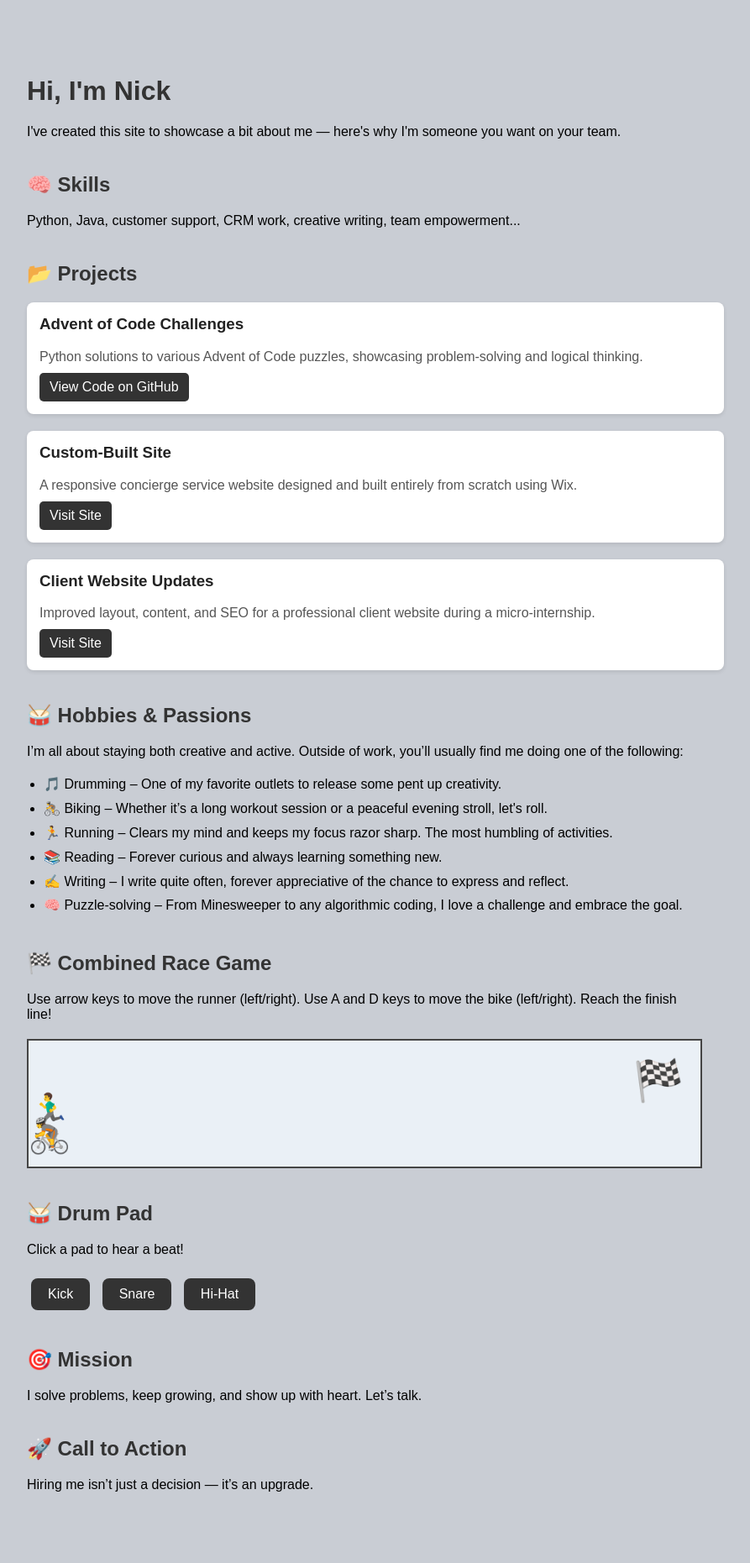
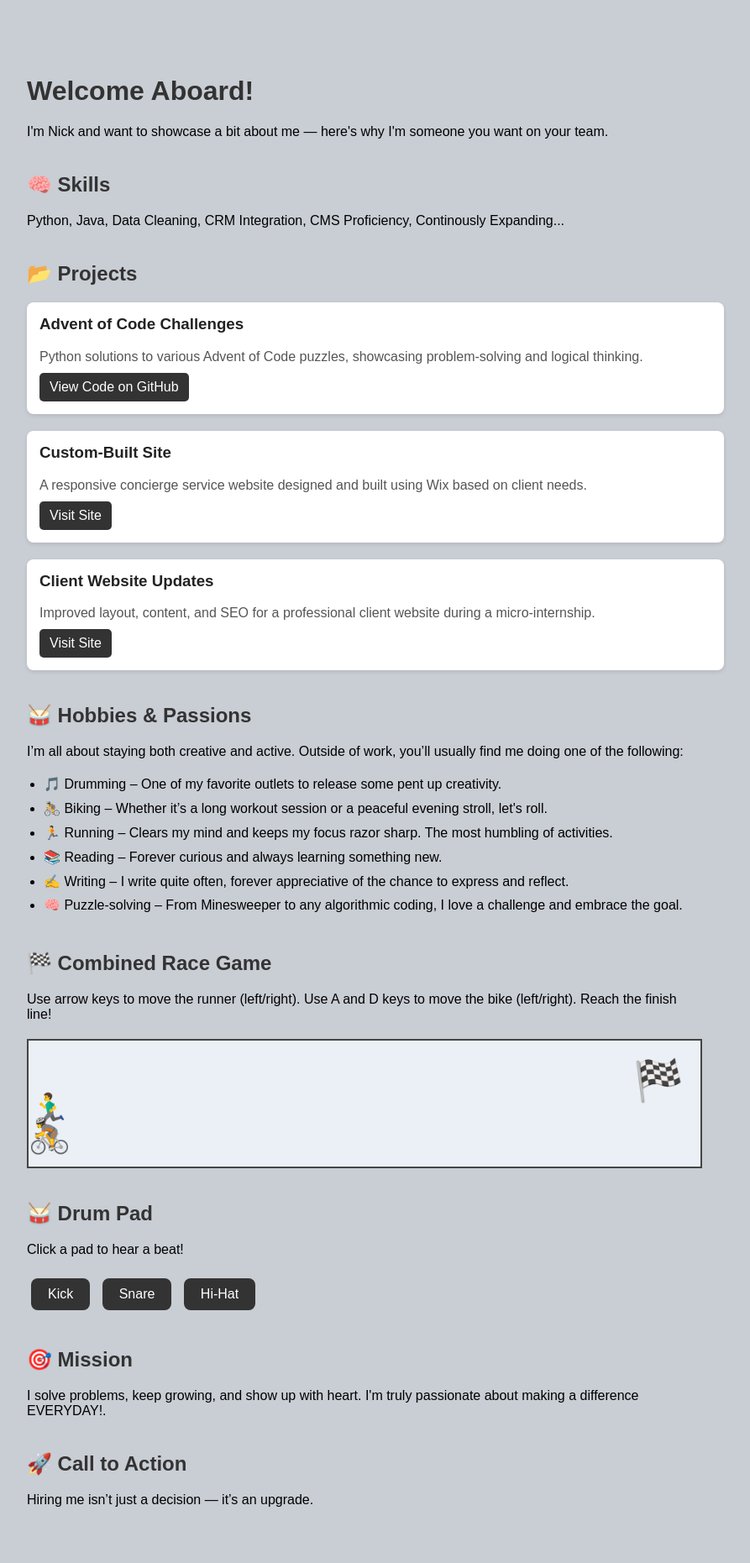
Before and after one commit to nrrorton/hire-me-site, a Flask app: page / in a window 1280 px wide. Shown: the whole page at 84% size, without its empty margins (208-1101 px from the left). Before the commit the page ends 1776 px from the top, so only its background shows below. Run offline with Flask 3, Linux system fonts and the light colour scheme.

Commit message:
Further wording revisions

```diff
--- a/templates/index.html
+++ b/templates/index.html
@@ -138,11 +138,11 @@
 
 <body>
     <div class="container">
-        <h1>Hi, I'm Nick</h1>
-        <p>I've created this site to showcase a bit about me — here's why I'm someone you want on your team.</p>
+        <h1>Welcome Aboard!</h1>
+        <p>I'm Nick and want to showcase a bit about me — here's why I'm someone you want on your team.</p>
 
         <h2>🧠 Skills</h2>
-        <p>Python, Java, customer support, CRM work, creative writing, team empowerment...</p>
+        <p>Python, Java, Data Cleaning, CRM Integration, CMS Proficiency, Continously Expanding...</p>
 
         <h2>📂 Projects</h2>
         <div class="projects">
@@ -155,7 +155,7 @@
 
         <div class="project">
             <h3>Custom-Built Site</h3>
-            <p>A responsive concierge service website designed and built entirely from scratch using Wix.</p>
+            <p>A responsive concierge service website designed and built using Wix based on client needs.</p>
             <a href="https://www.mygrandlakeconcierge.com/" target="_blank">Visit Site</a>
         </div>
 
@@ -212,7 +212,7 @@
 
 
         <h2>🎯 Mission</h2>
-        <p>I solve problems, keep growing, and show up with heart. Let’s talk.</p>
+        <p>I solve problems, keep growing, and show up with heart. I'm truly passionate about making a difference EVERYDAY!.</p>
 
         <h2>🚀 Call to Action</h2>
         <p>Hiring me isn’t just a decision — it’s an upgrade.</p>
```
